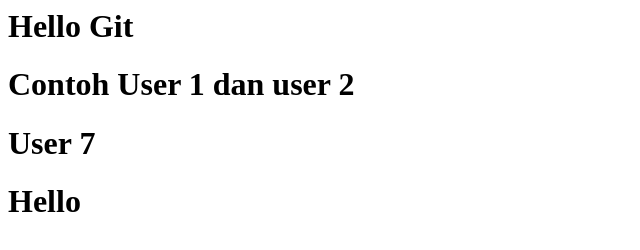
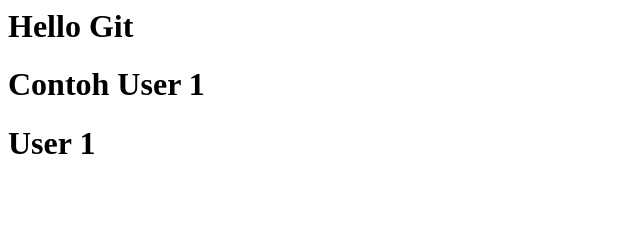
Before and after one commit to ifauzan9/belajar-git-remote3, a plain HTML site: page index.html in a window 1280 px wide. Shown: the whole page, without its empty margins (0-640 px from the left). Drawn offline with Linux system fonts and the light colour scheme.

Commit message:
ubah index.html

```diff
--- a/index.html
+++ b/index.html
@@ -1,8 +1,7 @@
 <html>
   <body>
     <h1>Hello Git</h1>
-    <h1>Contoh User 1 dan user 2</h1>
-    <h1>User 7</h1>
-    <h1>Hello</h1>
+    <h1>Contoh User 1</h1>
+    <h1>User 1</h1>
   </body>
 </html>
```
